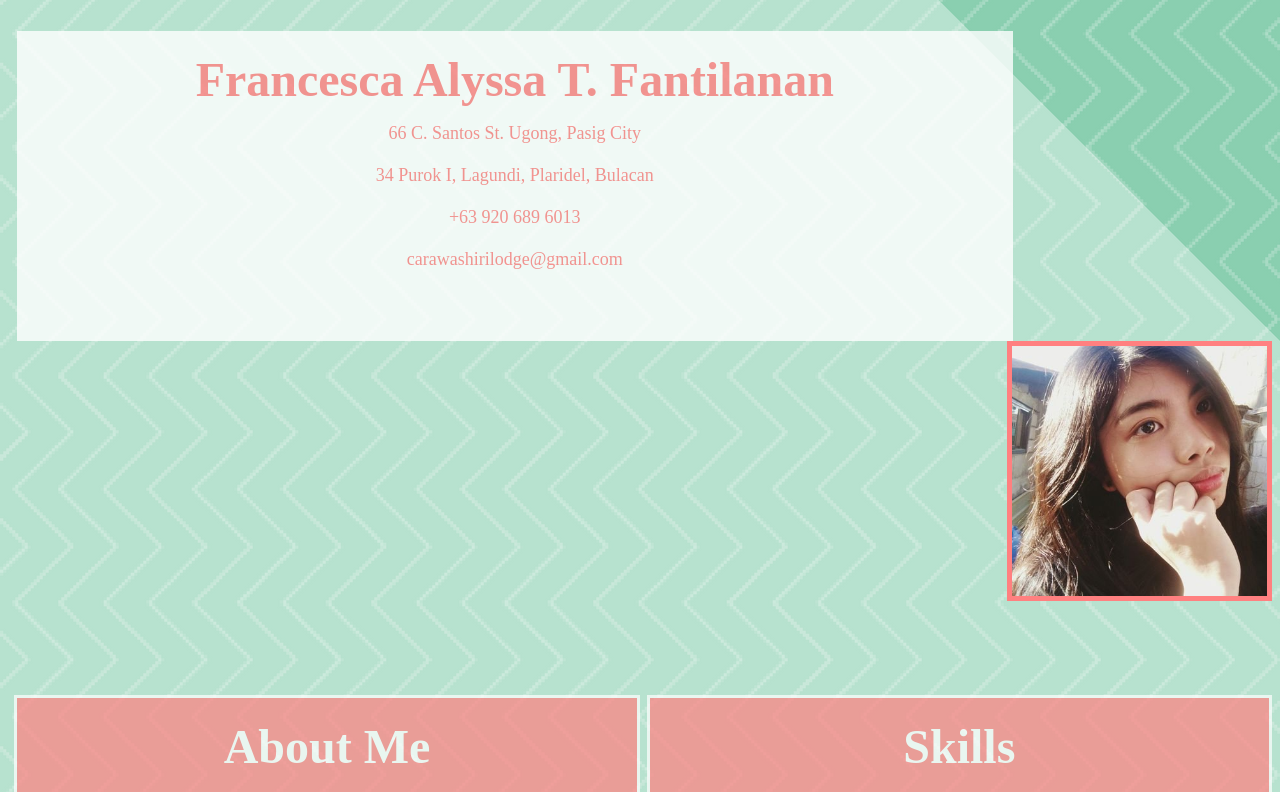
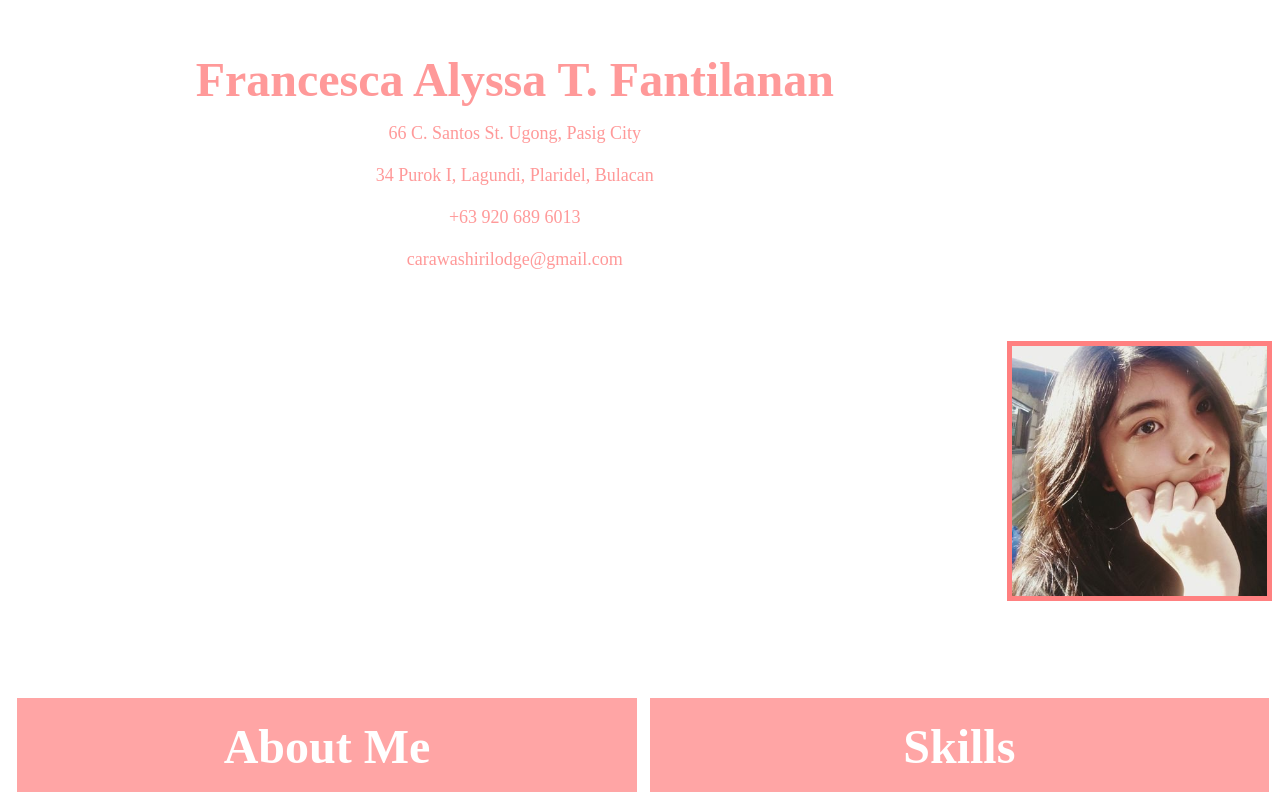
Before and after one commit to carawashiri/carawashiri.github.io, a plain HTML site: page index.html in a window 1280 px wide. Shown: the top 792 px of the page. Drawn offline with Linux system fonts and the light colour scheme.

Commit message:
Update index.html

```diff
--- a/index.html
+++ b/index.html
@@ -70,7 +70,7 @@ font-family: Century Gothic;
 }
 </style>
 
-<body background="https://github.com/carawashiri/carawashiri.github.io/blob/master/bghtml.png">
+<body background= url("https://github.com/carawashiri/carawashiri.github.io/blob/master/bghtml.png")>
 <br>
 
  <div id="B">
```
